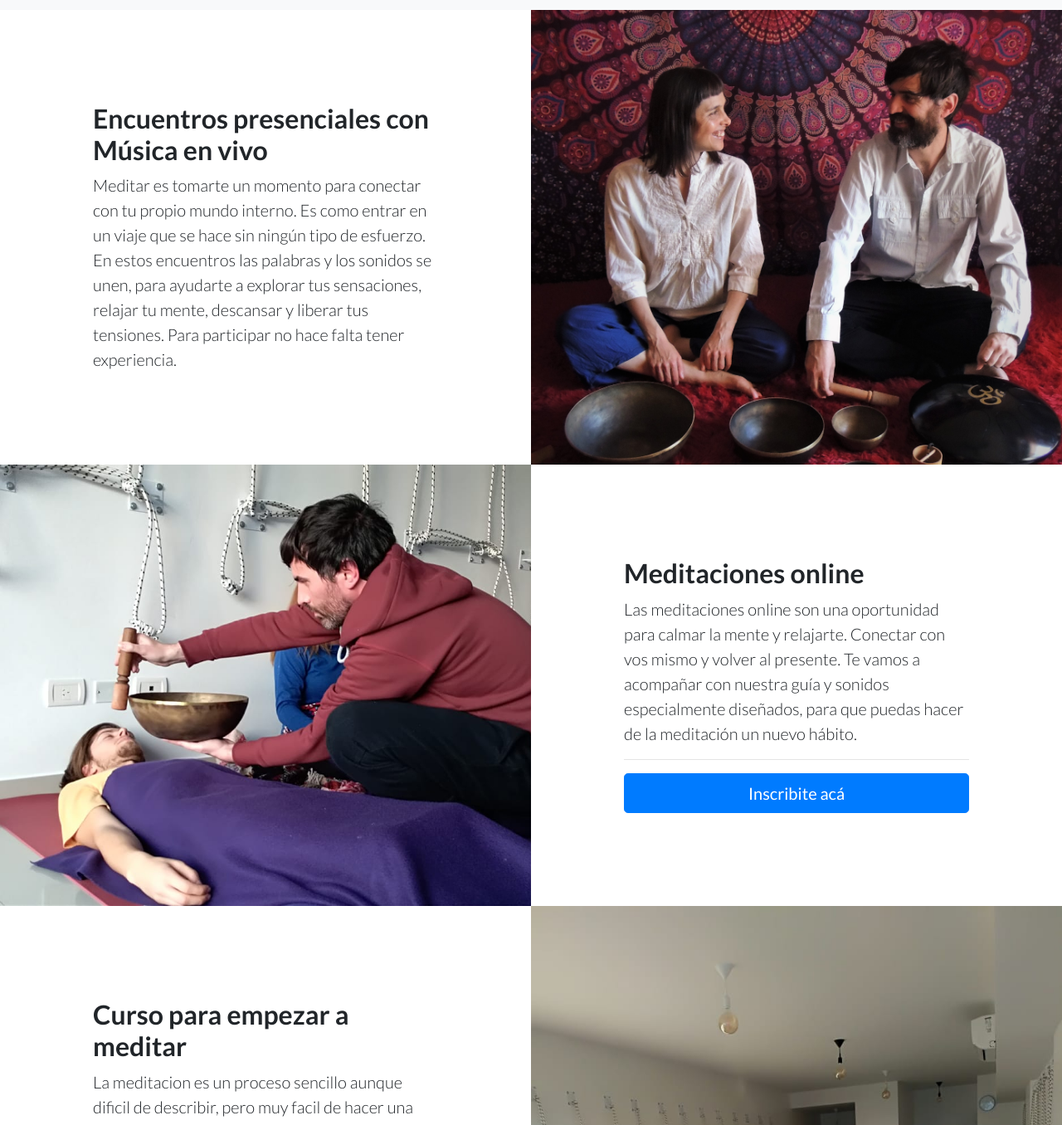
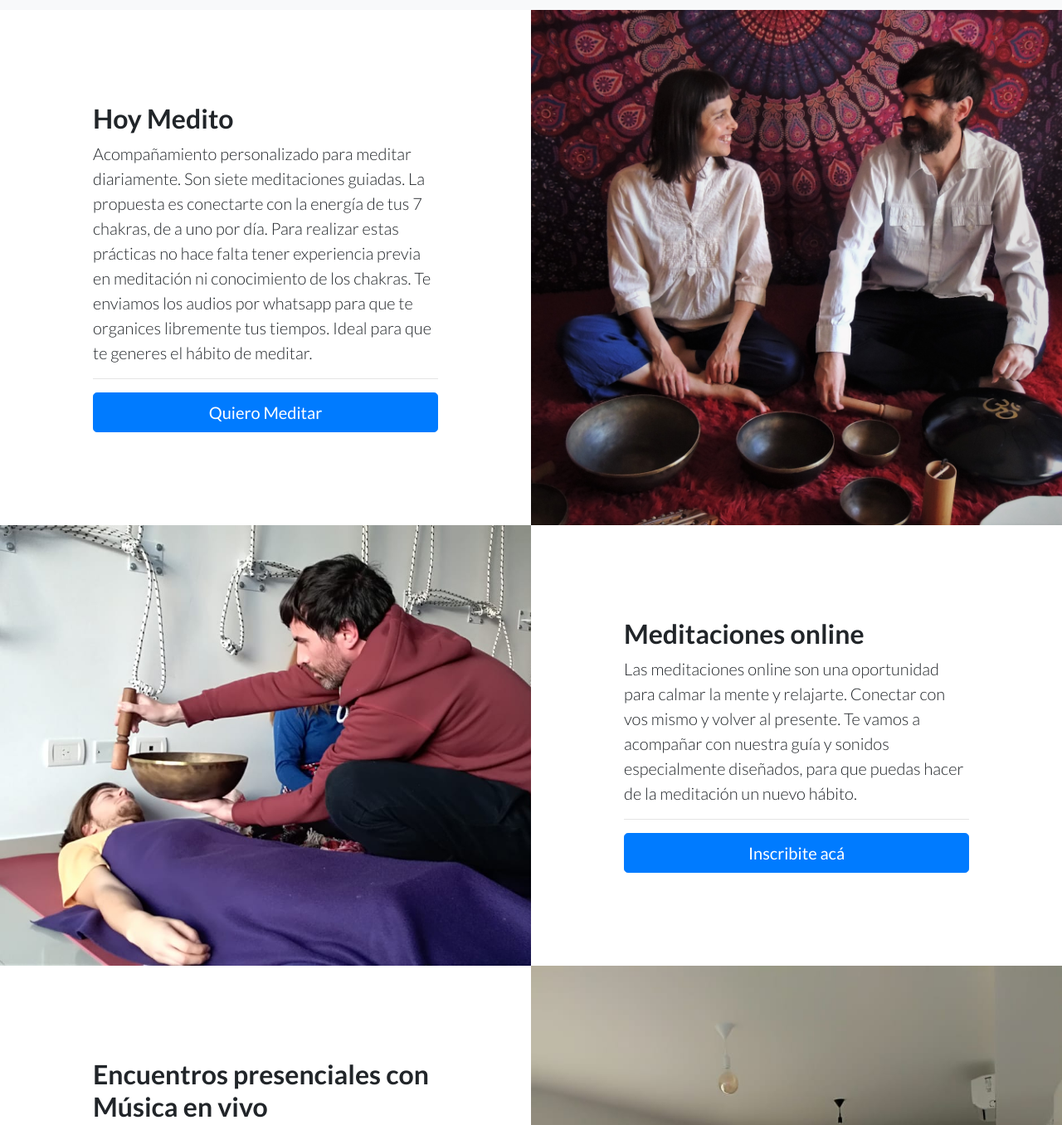
Before and after one commit to emipignata/meditar_es_posible, a website: page index.html in a window 1280 px wide. Shown: the part 1420-2776 px from the top of the page at 83% size. Drawn offline with Linux system fonts and the light colour scheme.

Commit message:
final version

```diff
--- a/index.html
+++ b/index.html
@@ -38,9 +38,9 @@
             <a target='_blank' href="https://www.youtube.com/channel/UCBojCKg2tgoJRg1Z-hvky2A"> <img class="img-fluid rounded-circle mb-3" src="img/d.png" alt="logo"></a>
           </div>
           <h1 class="mb-3"> <!--<p style="color: rgb(219, 105, 200);">MEDITAR ES POSIBLE</p>-->
+
             Calma, relajación y bienestar para tu vida cotidiana. Te invitamos a disfrutar esta valiosa práctica para transformar tu vida.</h1>
         </div>
-
       </div>
     </div>
   </header>
@@ -85,8 +85,12 @@
 
         <div class="col-lg-6 order-lg-2 text-white showcase-img" style="background-image: url('img/Foto_presenciales.jpg');"></div>
         <div class="col-lg-6 order-lg-1 my-auto showcase-text">
-          <h2>Encuentros presenciales con Música en vivo</h2>
-          <p class="lead mb-0">Meditar es tomarte un momento para conectar con tu propio mundo interno. Es como entrar en un viaje que se hace sin ningún tipo de esfuerzo. En estos encuentros las palabras y los sonidos se unen, para ayudarte a explorar tus sensaciones, relajar tu mente, descansar y liberar tus tensiones. Para participar no hace falta tener experiencia.</p>
+          <h2>Hoy Medito</h2>
+          <p class="lead mb-0">Acompañamiento personalizado para meditar diariamente. Son siete meditaciones guiadas. La propuesta es conectarte con la energía de tus 7 chakras, de a uno por día. Para realizar estas prácticas no hace falta tener experiencia previa en meditación ni conocimiento de los chakras. Te enviamos los audios por whatsapp para que te organices libremente tus tiempos. Ideal para que te generes el hábito de meditar.</p>
+          <hr>
+          <a href="http://mpago.la/1UAqHno" target="_blank">
+            <button type="submit" class="btn btn-block btn-lg btn-primary">Quiero Meditar</button>
+          </a>
         </div>
       </div>
       <div class="row no-gutters">
@@ -105,8 +109,9 @@
       <div class="row no-gutters">
         <div class="col-lg-6 order-lg-2 text-white showcase-img" style="background-image: url('img/IMG-20190801-WA0003.jpg');"></div>
         <div class="col-lg-6 order-lg-1 my-auto showcase-text">
-          <h2>Curso para empezar a meditar</h2>
-          <p class="lead mb-0">La meditacion es un proceso sencillo aunque dificil de describir, pero muy facil de hacer una vez que empezás a practicarlo con regularidad. Este curso brinda herramientas, información precisa, meditaciones y tips para que emprendas este hermoso camino. Es una puerta de entrada para transformar tu vida.</p>
+          <h2>Encuentros presenciales con Música en vivo</h2>
+          <p class="lead mb-0">Meditar es tomarte un momento para conectar con tu propio mundo interno. Es como entrar en un viaje que se hace sin ningún tipo de esfuerzo. En estos encuentros las palabras y los sonidos se unen, para ayudarte a explorar tus sensaciones, relajar tu mente, descansar y liberar tus tensiones. Para participar no hace falta tener experiencia.</p>
+          <hr>
         </div>
       </div>
     </div>
```
